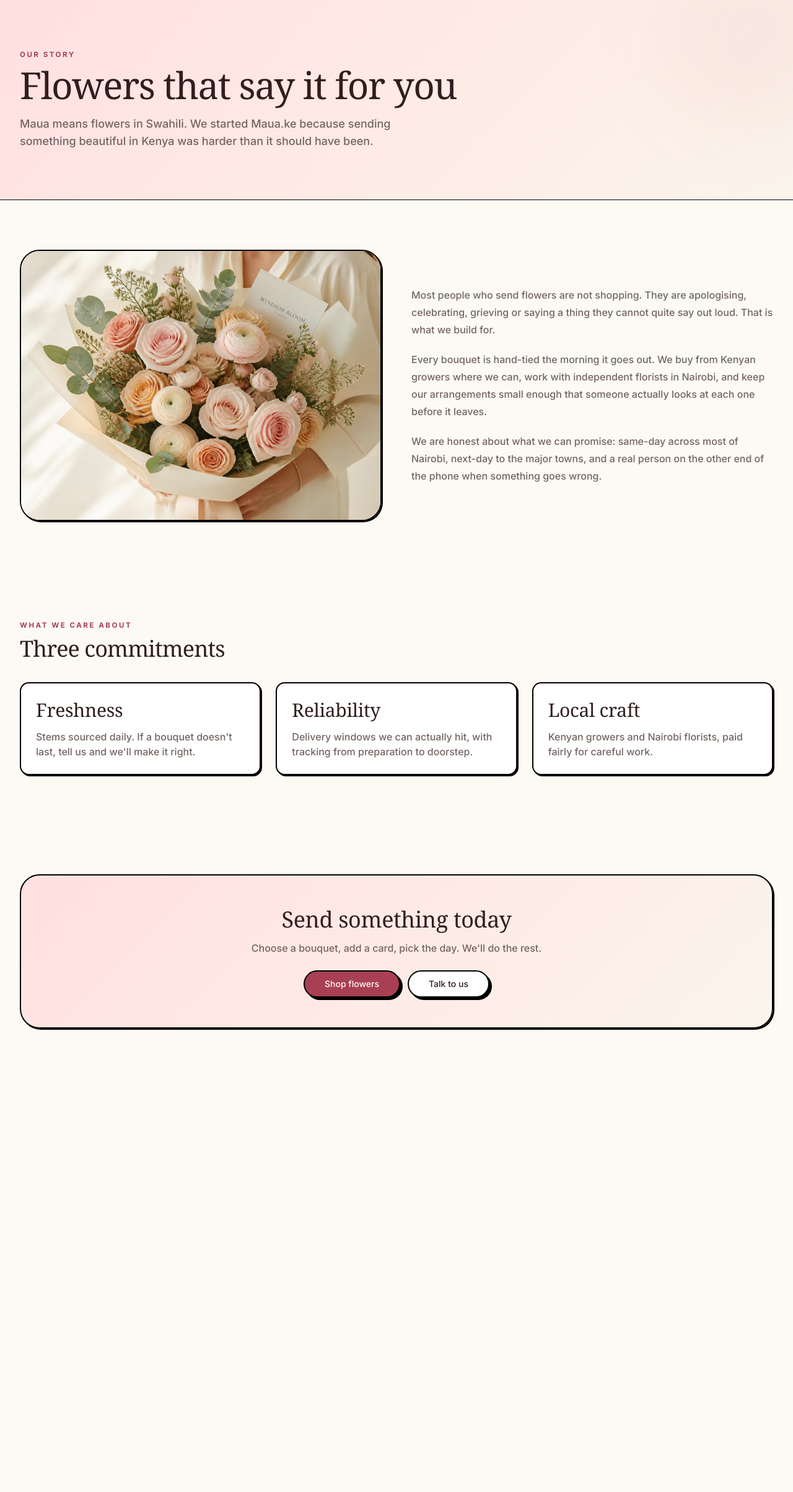
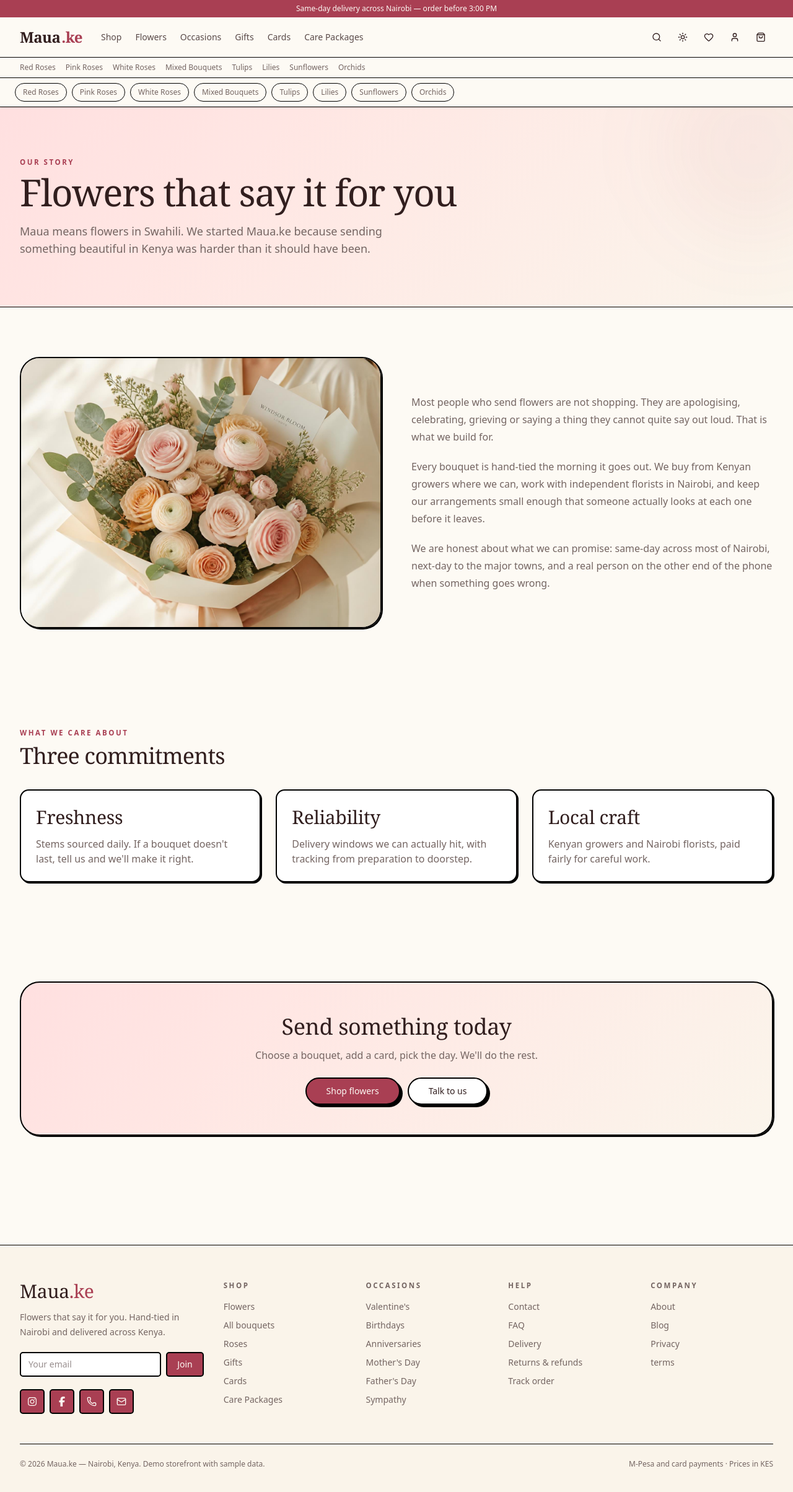
Before and after one commit to mcwachira/maua.ke, a Next.js app in the folder apps/web/: page /about in a window 1280 px wide. Shown: the top 2408 px of the page at 62% size. Before the commit the page ends 1740 px from the top, so only its background shows below. Built offline with nearby package versions, Linux system fonts and the light colour scheme.

Commit message:
feat(web): update application shell and footer

```diff
--- a/apps/web/app/layout.tsx
+++ b/apps/web/app/layout.tsx
@@ -1,30 +1,41 @@
-import { Geist, Geist_Mono, Inter } from "next/font/google"
+import type { Metadata } from "next";
 
-import "./globals.css"
-import { ThemeProvider } from "@/components/theme-provider"
-import { cn } from "@/lib/utils";
+import { AppProviders } from "./providers";
 
-const inter = Inter({subsets:['latin'],variable:'--font-sans'})
+import "./globals.css";
+import { Header } from "@/components/Header"
+import { Toaster } from "@/components/ui/sonner"
+import { Footer } from "@/components/Footer"
 
-const fontMono = Geist_Mono({
-  subsets: ["latin"],
-  variable: "--font-mono",
-})
+export const metadata: Metadata = {
+  title: {
+    default: "Maua.ke",
+    template: "%s | Maua.ke",
+  },
+  description:
+    "Flowers, gifts and care packages delivered across Kenya.",
+};
 
 export default function RootLayout({
-  children,
-}: Readonly<{
-  children: React.ReactNode
+                                     children,
+                                   }: Readonly<{
+  children: React.ReactNode;
 }>) {
   return (
     <html
       lang="en"
       suppressHydrationWarning
-      className={cn("antialiased", fontMono.variable, "font-sans", inter.variable)}
     >
-      <body>
-        <ThemeProvider>{children}</ThemeProvider>
-      </body>
+    <body>
+    <AppProviders>
+      <div className="flex min-h-screen flex-col">
+        <Header />
+      {children}
+        <Footer/>
+      </div>
+      <Toaster position="top-center" richColors />
+    </AppProviders>
+    </body>
     </html>
-  )
+  );
 }
--- a/apps/web/components/Footer.tsx
+++ b/apps/web/components/Footer.tsx
@@ -48,7 +48,7 @@ const columns = [
       { label: "About", href: "/about" },
       { label: "Blog", href: "/blog" },
       { label: "Privacy", href: "/privacy" },
-      { label: "Terms", href: "/terms" },
+      { label: "terms", href: "/terms" },
     ],
   },
 ] as const;
```
